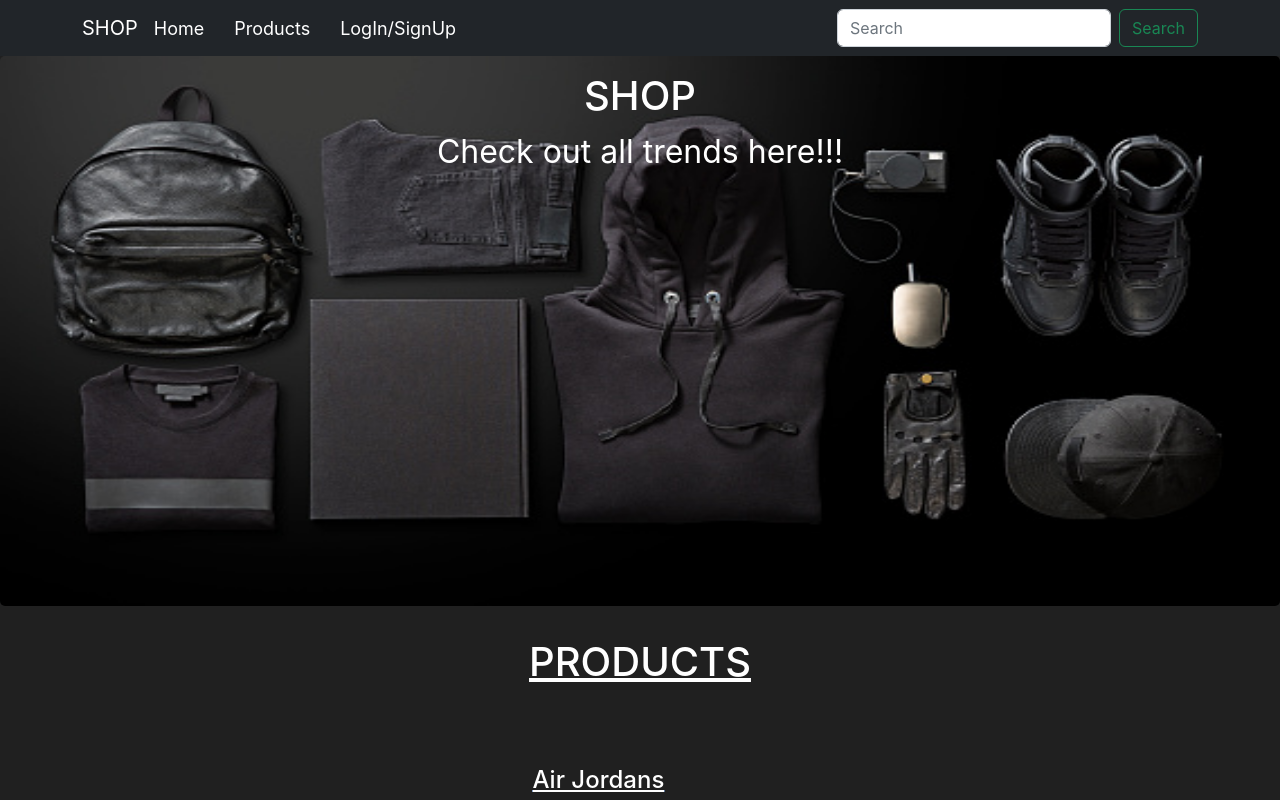
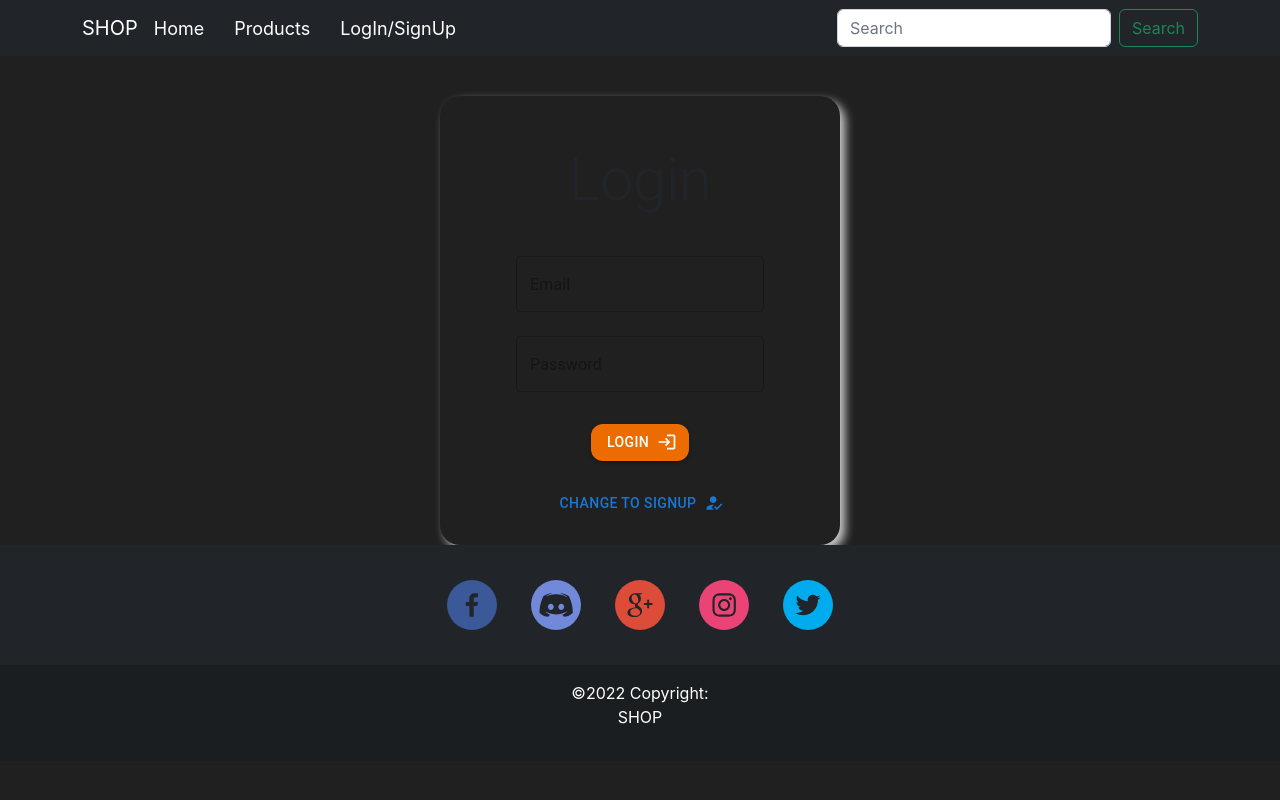
Before and after one commit to lakshaymeghlan/shopping-site-, a React (Create React App) app: page /login in a window 1280 px wide. Shown: the top 800 px of the page. Built offline with nearby package versions, Linux system fonts and the light colour scheme; grey boxes are pictures that could not be loaded.

Commit message:
resolve routing issue

```diff
--- a/package.json
+++ b/package.json
@@ -16,7 +16,7 @@
     "mdb-react-ui-kit": "^4.1.0",
     "react": "^18.2.0",
     "react-dom": "^18.2.0",
-    "react-router-dom": "^5.2.0",
+    "react-router-dom": "^6.3.0",
     "react-scripts": "5.0.1",
     "react-social-icons": "^5.14.0",
     "web-vitals": "^2.1.4"
--- a/src/App.js
+++ b/src/App.js
@@ -1,32 +1,54 @@
-import './App.css';
-import Navbar from './components/Navbar'
-import Login from './components/login/Login';
-import Home from './components/Home';
-import Products from './components/Products';
-import {
-  Route,
-  Switch,
-  Redirect,
-  link,
-} from "react-router-dom";
-import Footer from './components/Footer';
-
-
+import "./App.css";
+import Navbar from "./components/Navbar";
+import Login from "./components/login/Login";
+import Home from "./components/Home";
+import Products from "./components/Products";
+// import {
+//   BrowserRouter as Router,
+//   Route,
+//   Switch,
+//   Routes,
+//   Redirect,
+//   link,
+// } from "react-router-dom";
+import { BrowserRouter, Routes, Route, Router } from "react-router-dom";
+import Footer from "./components/Footer";
 
 function App() {
   return (
-    <div>
+    // <BrowserRouter>
+
+    //   <Navbar />
+    //   {/* <Home/>   */}
+
+    //     <Routes>
+    //       {/* <Route exact path ="/" component={Navbar}/> */}
+    //       <Route path="/" component={Home} />
+
+    //       {/* <Route exact path ="/" element={<Home/>}/> */}
+    //       {/* <Route exact path="/Products" component={Products} /> */}
+    //       {/* <Route path="/Products" element={<Products />} /> */}
+
+    //       <Route path="/login" component={Login} />
+    //     </Routes>
+
+    //   <Products />
+    //   <Footer />
+    // </BrowserRouter>
+    <>
+
+      <BrowserRouter>
       <Navbar />
-      {/* <Login/> */}
-          <Home />
-      <Switch>
-        <Route path="/Products" element={<Products />} />
-        <Products />y
-      </Switch>
-      <Footer />
+        <Routes>
+          <Route index element={<Home />} />
+          <Route path="/products" element={<Products />} />
+          <Route path="/login" element={<Login />} />
+          {/* <Route path="*" element={<NoPage />} /> */}
+        </Routes>
+        <Footer />
+      </BrowserRouter>
 
-
-    </div>
+    </>
   );
 }
 
--- a/src/components/Navbar.js
+++ b/src/components/Navbar.js
@@ -23,7 +23,7 @@ const Navbar = () => {
         </Link>
         </li>
         <li className="nav-item">
-        <Link to="/" className='nav-items'>
+        <Link to="/Login" className='nav-items'>
             LogIn/SignUp
         </Link>
         </li>
--- a/src/components/login/Login.js
+++ b/src/components/login/Login.js
@@ -1,10 +1,11 @@
 import React,{useState} from 'react'
-// import { Box, Button, TextField, Typography } from '@material-ui/core'
 import {Box, Button ,TextField, Typography} from '@mui/material'
 import LoginIcon from '@mui/icons-material/Login';
 import HowToRegIcon from '@mui/icons-material/HowToReg';
+// import Navbar from '../Navbar';
 
 const Login = () => {
+
     const [isSignup, setIsSignup] = useState(false);
     const [inputs, setinputs] = useState({
         name:"", email:"", password:"",
--- a/src/index.js
+++ b/src/index.js
@@ -1,22 +1,14 @@
-import React from 'react';
-import ReactDOM from 'react-dom/client';
-import './index.css';
-import App from './App';
-import reportWebVitals from './reportWebVitals';
-import { BrowserRouter } from "react-router-dom";
+import React from "react";
+import ReactDOM from "react-dom/client";
+import "./index.css";
+import App from "./App";
+import reportWebVitals from "./reportWebVitals";
 
-const root = ReactDOM.createRoot(document.getElementById('root'));
+const root = ReactDOM.createRoot(document.getElementById("root"));
 root.render(
-
-    <BrowserRouter>
-      <React.StrictMode>
-        <App />
-      </React.StrictMode>
-    </BrowserRouter>
-
-
-
-
+  <React.StrictMode>
+    <App />
+  </React.StrictMode>
 );
 
 // If you want to start measuring performance in your app, pass a function
```
Also changed, not shown: 1 other file (tests, documents, lock files or other folders).
